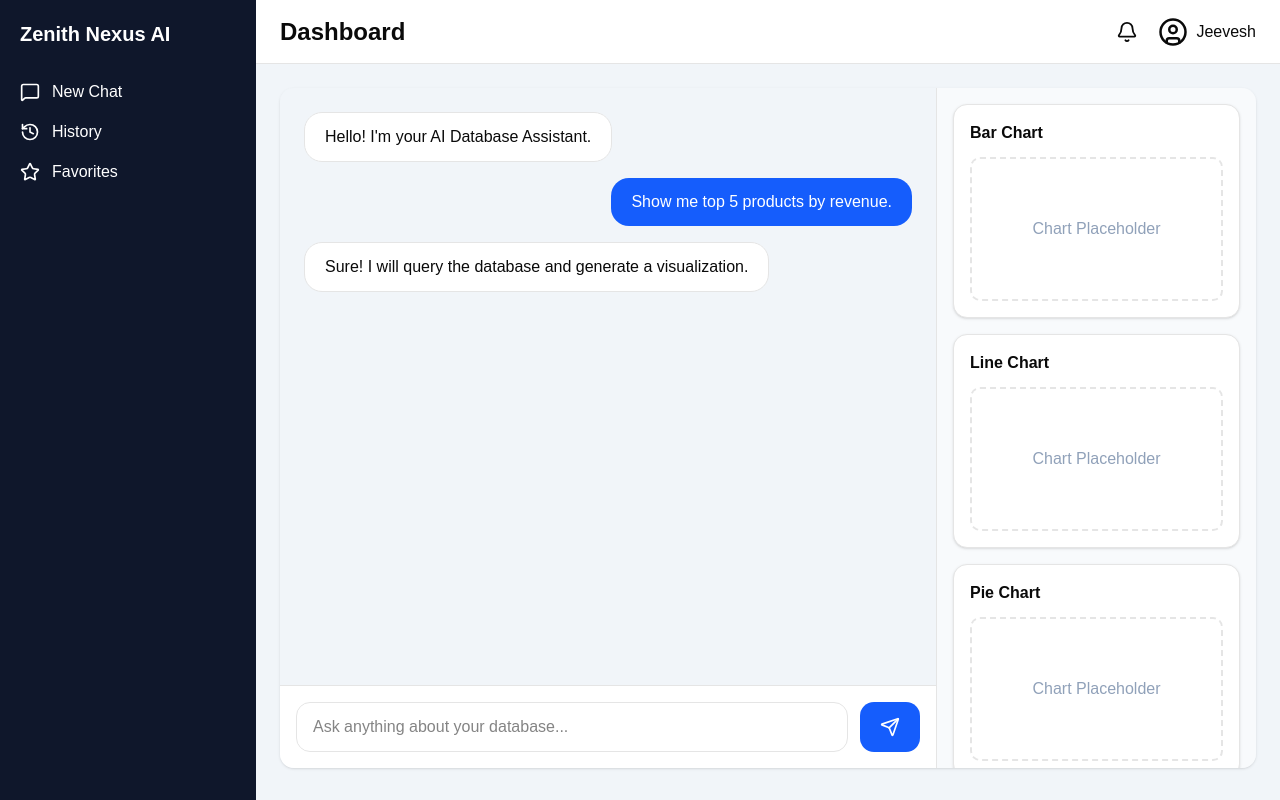
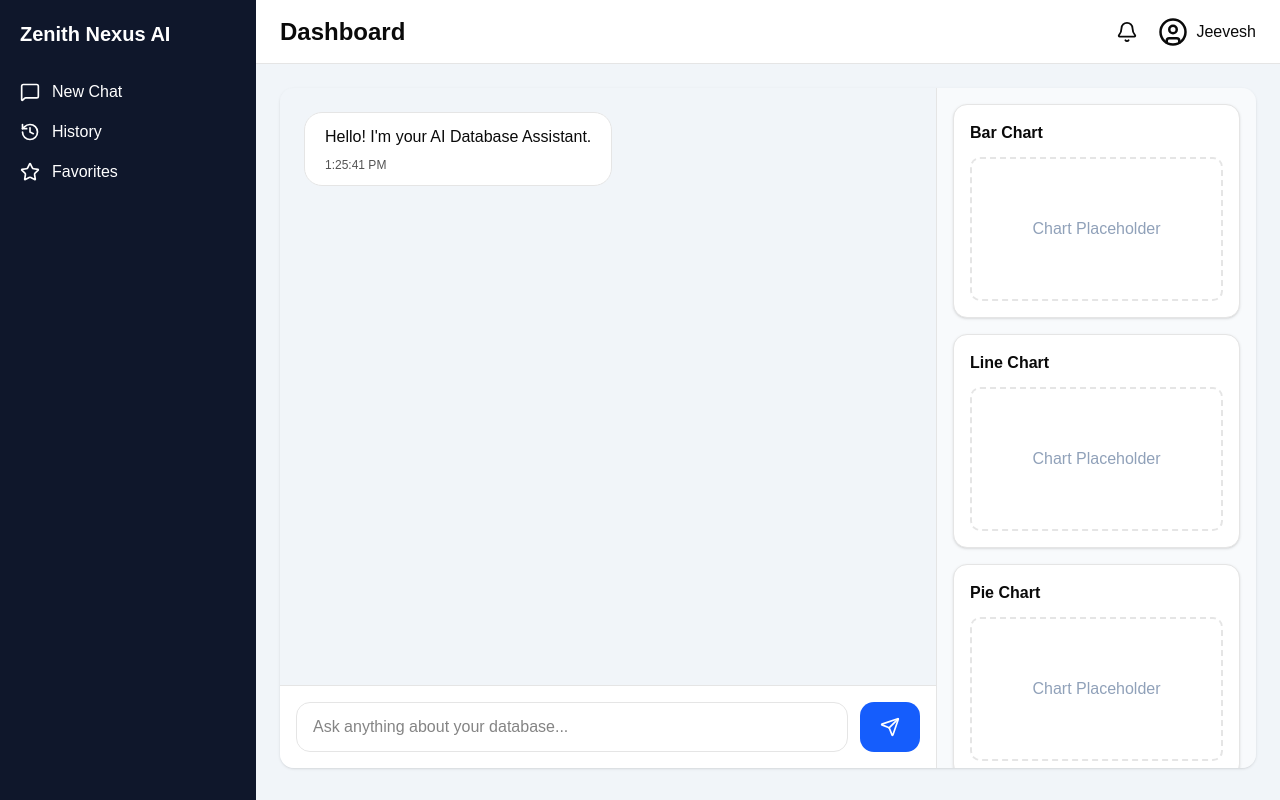
Before and after one commit to JAIKRISHNA2007/Zenith-Nexus-AI-Hackathon-2026, a React (Vite) app in the folder frontend/: page /dashboard in a window 1280 px wide. Built offline with nearby package versions, Linux system fonts and the light colour scheme.

Commit message:
feat(frontend): implement Zustand chat state management

```diff
--- a/frontend/src/components/chat/ChatBubble.tsx
+++ b/frontend/src/components/chat/ChatBubble.tsx
@@ -1,13 +1,20 @@
 interface ChatBubbleProps {
+  sender: "user" | "ai";
   message: string;
-  sender: "user" | "ai";
+  timestamp: string;
 }
 
-const ChatBubble = ({ message, sender }: ChatBubbleProps) => {
+const ChatBubble = ({
+  sender,
+  message,
+  timestamp,
+}: ChatBubbleProps) => {
   return (
     <div
-      className={`flex mb-4 ${
-        sender === "user" ? "justify-end" : "justify-start"
+      className={`mb-5 flex ${
+        sender === "user"
+          ? "justify-end"
+          : "justify-start"
       }`}
     >
       <div
@@ -17,7 +24,11 @@ const ChatBubble = ({ message, sender }: ChatBubbleProps) => {
             : "bg-white border"
         }`}
       >
-        {message}
+        <p>{message}</p>
+
+        <p className="mt-2 text-xs opacity-70">
+          {timestamp}
+        </p>
       </div>
     </div>
   );
--- a/frontend/src/components/chat/ChatInput.tsx
+++ b/frontend/src/components/chat/ChatInput.tsx
@@ -1,17 +1,43 @@
+import { useState } from "react";
 import { Send } from "lucide-react";
+import { useChatStore } from "../../store/chatStore";
 
 const ChatInput = () => {
+  const [text, setText] = useState("");
+
+  const { addMessage } = useChatStore();
+
+  const sendMessage = () => {
+    if (!text.trim()) return;
+
+    addMessage({
+      id: Date.now().toString(),
+      sender: "user",
+      message: text,
+      timestamp: new Date().toLocaleTimeString(),
+    });
+
+    setText("");
+  };
+
   return (
-    <div className="border-t bg-white p-4 flex gap-3">
+    <div className="flex gap-3 border-t bg-white p-4">
 
       <input
-        type="text"
+        className="flex-1 rounded-xl border px-4 py-3"
         placeholder="Ask anything about your database..."
-        className="flex-1 rounded-xl border px-4 py-3 outline-none"
+        value={text}
+        onChange={(e) => setText(e.target.value)}
+        onKeyDown={(e) => {
+  if (e.key === "Enter") {
+    sendMessage();
+  }
+}}
       />
 
       <button
-        className="rounded-xl bg-blue-600 px-5 text-white hover:bg-blue-700"
+        onClick={sendMessage}
+        className="rounded-xl bg-blue-600 px-5 text-white"
       >
         <Send size={20} />
       </button>
--- a/frontend/src/components/chat/ChatWindow.tsx
+++ b/frontend/src/components/chat/ChatWindow.tsx
@@ -1,26 +1,23 @@
 import ChatBubble from "./ChatBubble";
 import ChatInput from "./ChatInput";
+import { useChatStore } from "../../store/chatStore";
 
 const ChatWindow = () => {
+  const { messages } = useChatStore();
+
   return (
     <div className="flex h-full flex-col">
 
-      <div className="flex-1 overflow-y-auto p-6 bg-slate-100">
+      <div className="flex-1 overflow-y-auto bg-slate-100 p-6">
 
-        <ChatBubble
-          sender="ai"
-          message="Hello! I'm your AI Database Assistant."
-        />
-
-        <ChatBubble
-          sender="user"
-          message="Show me top 5 products by revenue."
-        />
-
-        <ChatBubble
-          sender="ai"
-          message="Sure! I will query the database and generate a visualization."
-        />
+        {messages.map((message) => (
+          <ChatBubble
+            key={message.id}
+            sender={message.sender}
+            message={message.message}
+            timestamp={message.timestamp}
+          />
+        ))}
 
       </div>
 
--- /dev/null
+++ b/frontend/src/store/chatStore.ts
@@ -0,0 +1,41 @@
+import { create } from "zustand";
+import type { ChatMessage } from "../types/chat";
+
+interface ChatState {
+  messages: ChatMessage[];
+  loading: boolean;
+
+  addMessage: (message: ChatMessage) => void;
+
+  clearMessages: () => void;
+
+  setLoading: (loading: boolean) => void;
+}
+
+export const useChatStore = create<ChatState>((set) => ({
+  messages: [
+    {
+      id: "1",
+      sender: "ai",
+      message: "Hello! I'm your AI Database Assistant.",
+      timestamp: new Date().toLocaleTimeString(),
+    },
+  ],
+
+  loading: false,
+
+  addMessage: (message) =>
+    set((state) => ({
+      messages: [...state.messages, message],
+    })),
+
+  clearMessages: () =>
+    set({
+      messages: [],
+    }),
+
+  setLoading: (loading) =>
+    set({
+      loading,
+    }),
+}));
--- /dev/null
+++ b/frontend/src/types/chat.ts
@@ -0,0 +1,6 @@
+export interface ChatMessage {
+  id: string;
+  sender: "user" | "ai";
+  message: string;
+  timestamp: string;
+}
```
